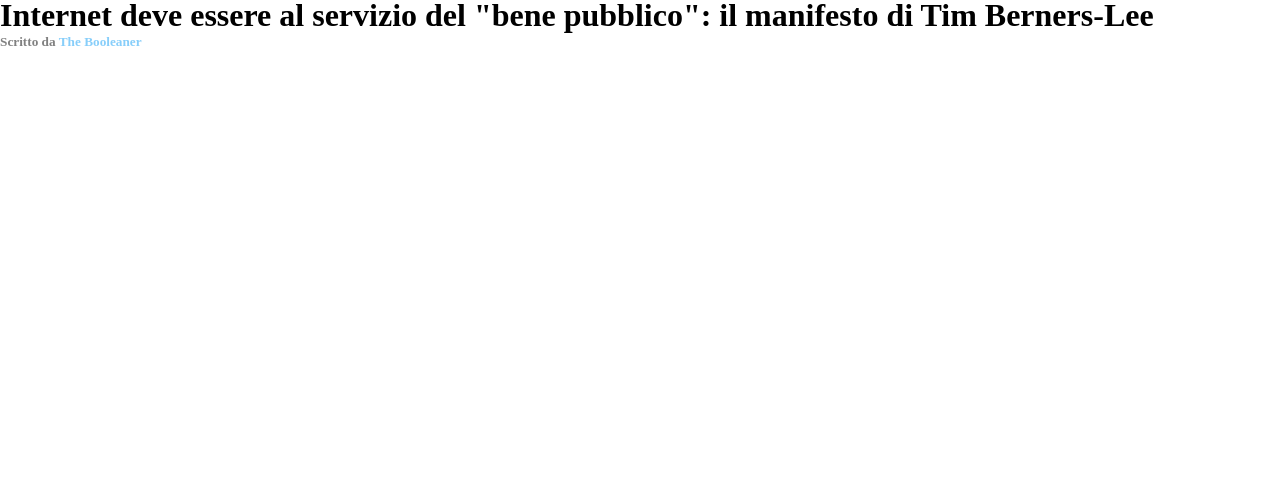
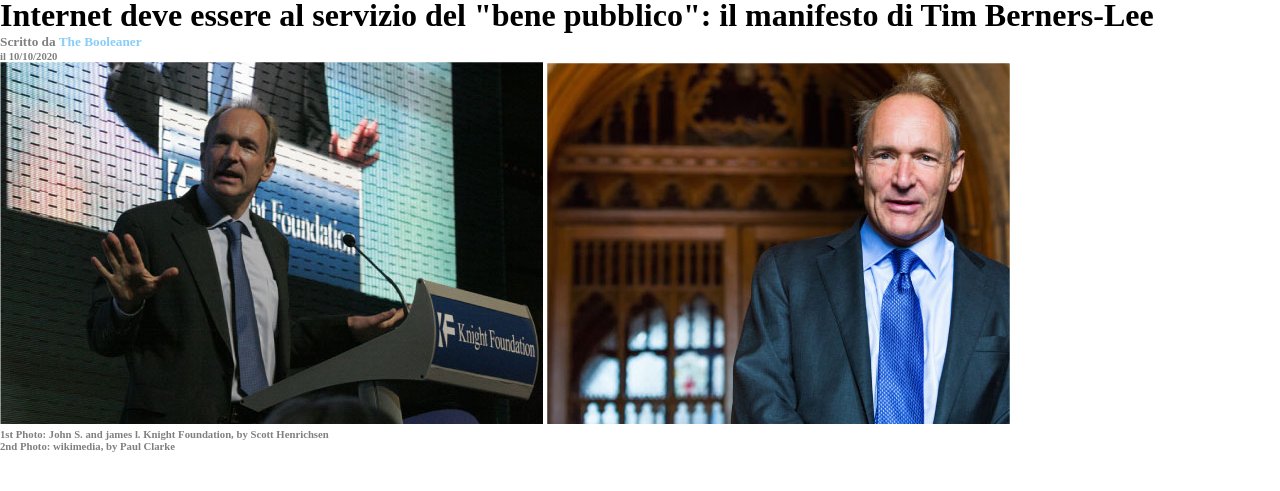
Before and after one commit to giuseppemaisto/html-css-booleaner, a plain HTML site: page index.html in a window 1280 px wide. Shown: the part 103-594 px from the top of the page. Drawn offline with Linux system fonts and the light colour scheme.

Commit message:
added photo

```diff
--- a/css/style.css
+++ b/css/style.css
@@ -25,5 +25,8 @@
 }
 .link{
     text-decoration: none;
-    color: lightskyblue
+    color: lightskyblue;
 }
+.text-photo{
+    color: gray;
+}
--- a/index.html
+++ b/index.html
@@ -12,11 +12,22 @@
             <div class="pattern">
                 <img class="text-logo" src="img/logo.svg" alt="logo">
             </div>
-
+            <!--titolo-->
+            <div>
             <h1>Internet deve essere al servizio del "bene pubblico": il
                 manifesto di Tim Berners-Lee</h1>
 
                 <h5 class="sottotesto">Scritto da <a class="link" href="">The Booleaner</a></h5>
+                <h6 class="sottotesto"> il 10/10/2020</h6>
+            </div>
+             <div>
+                <img src="img/tim-1.jpg" alt="Tim Berners-Lee">
+                <img src="img/tim-2.jpg" alt="Tim Berners-Lee">
+            </div>
+            <div class="text-photo">
+               <h6>1st Photo: John S. and james l. Knight Foundation, by Scott Henrichsen</h6>
+               <h6>2nd Photo: wikimedia, by Paul Clarke</h6>
+            </div>
         </header>
 
     </body>
```
